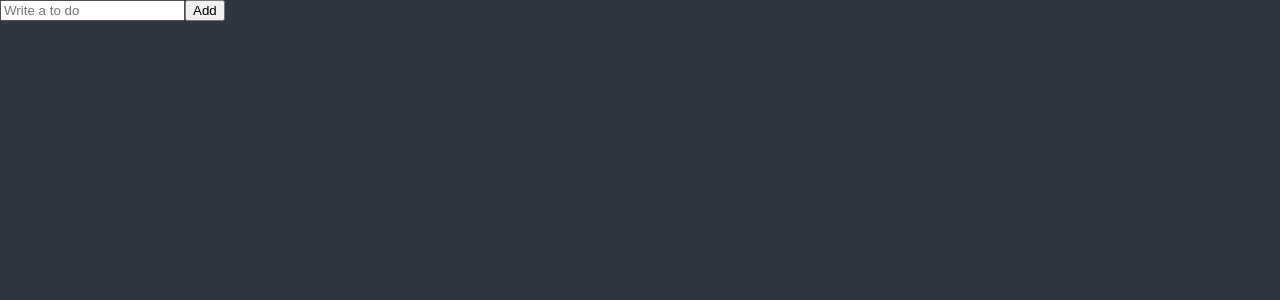
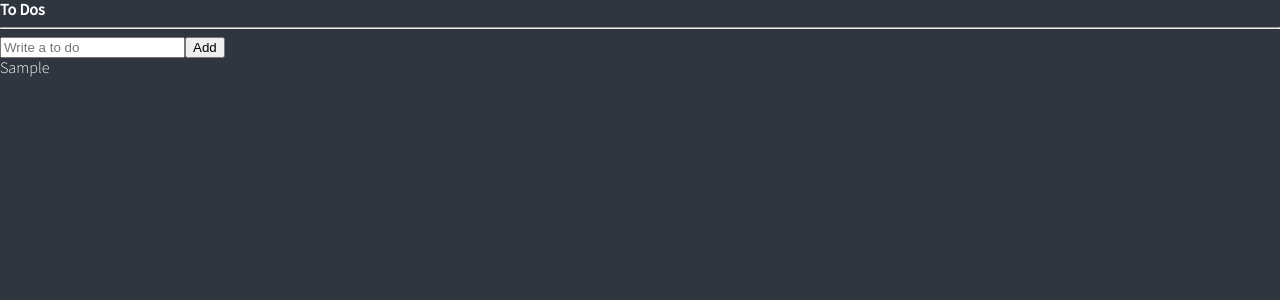
Before and after one commit to drasla/nomad-react-todo, a React (Create React App) app: page / in a window 1280 px wide. Both pictures are taken after typing "Sample" into the empty fields and a click on the button "Add". Shown: the top 300 px of the page. Built offline with nearby package versions, Linux system fonts and the light colour scheme.

Commit message:
#6.11 Add To Do

```diff
--- a/src/App.tsx
+++ b/src/App.tsx
@@ -1,6 +1,6 @@
 import React from "react";
 import { createGlobalStyle } from "styled-components";
-import TodoList from "./TodoList";
+import TodoList from "./components/TodoList";
 
 const GlobalStyle = createGlobalStyle`
   @import url('https://fonts.googleapis.com/css2?family=Source+Sans+Pro:wght@300;400&display=swap');
--- a/src/TodoList.tsx
+++ /dev/null
@@ -1,28 +0,0 @@
-import React from "react";
-import { useForm } from "react-hook-form";
-
-interface IForm {
-    toDo: string;
-}
-
-function TodoList() {
-    const { register, handleSubmit, setValue } = useForm<IForm>();
-
-    const handleValid = (data: IForm) => {
-        console.log("add to do", data.toDo);
-        setValue("toDo", "");
-    };
-
-    return (
-        <div>
-            <form onSubmit={handleSubmit(handleValid)}>
-                <input {...register("toDo", {
-                    required: "Please write a To Do",
-                })} placeholder={"Write a to do"} />
-                <button>Add</button>
-            </form>
-        </div>
-    );
-}
-
-export default TodoList;
--- /dev/null
+++ b/src/components/TodoList.tsx
@@ -0,0 +1,51 @@
+import React from "react";
+import { useForm } from "react-hook-form";
+import { atom, useRecoilState } from "recoil";
+
+interface IForm {
+    toDo: string;
+}
+
+interface IToDo {
+    text: string;
+    id: number;
+    category: "TO_DO" | "DOING" | "DONE";
+}
+
+const toDoState = atom<IToDo[]>({
+    key: "toDo",
+    default: [],
+});
+
+function TodoList() {
+    const [toDos, setToDos] = useRecoilState(toDoState);
+    const { register, handleSubmit, setValue } = useForm<IForm>();
+
+    const handleValid = ({ toDo }: IForm) => {
+        setToDos(oldToDos => [{ text: toDo, id: Date.now(), category: "TO_DO" }, ...oldToDos]);
+        setValue("toDo", "");
+    };
+
+    return (
+        <div>
+            <h1>To Dos</h1>
+            <hr />
+            <form onSubmit={handleSubmit(handleValid)}>
+                <input
+                    {...register("toDo", {
+                        required: "Please write a To Do",
+                    })}
+                    placeholder={"Write a to do"}
+                />
+                <button>Add</button>
+            </form>
+            <ul>
+                {toDos.map(toDo => (
+                    <li key={toDo.id}>{toDo.text}</li>
+                ))}
+            </ul>
+        </div>
+    );
+}
+
+export default TodoList;
```
